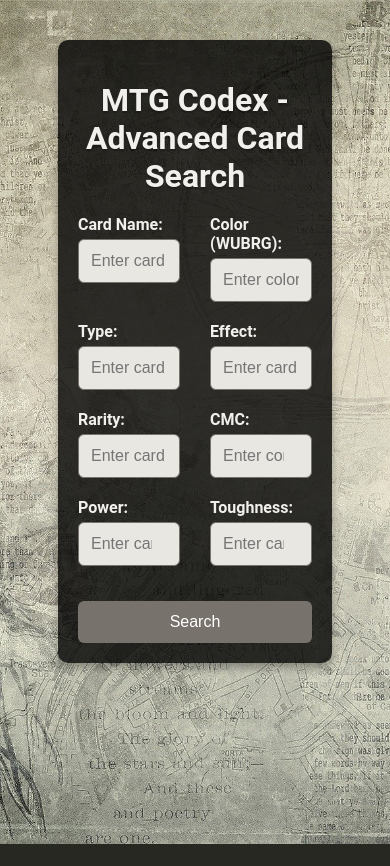
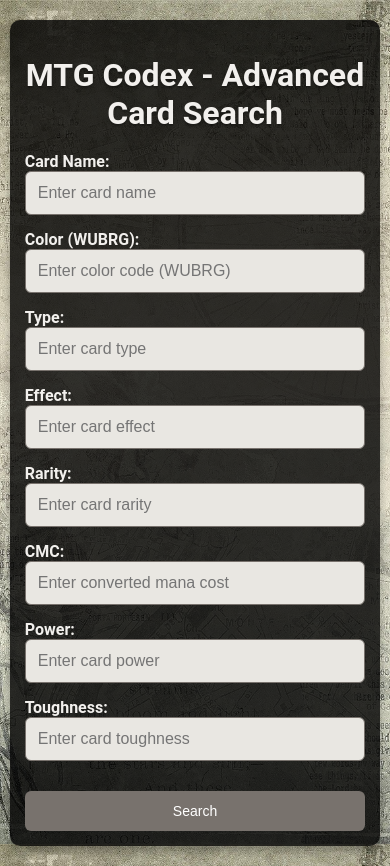
Before and after one commit to devitruvius/mtg-codex, a Flask app: page / in a window 390 px wide. Before the commit the page ends 844 px from the top, so only its background shows below. Run offline with Flask 2, Linux system fonts and the light colour scheme.

Commit message:
feat: adicionando responsividade

```diff
--- a/static/css/styles.css
+++ b/static/css/styles.css
@@ -12,8 +12,8 @@
 }
 
 .container {
-    width: 60%;
-    max-width: 960px;
+  width: 90%;
+  max-width: 600px;
   margin: 40px auto;
   padding: 20px;
   background-color: rgba(0, 0, 0, 0.8);
@@ -103,10 +103,8 @@
 }
 
 .form-group {
-    width: calc(50% - 15px);
+  width: 100%;
   margin-bottom: 20px;
-    display: flex;
-    flex-direction: column;
 }
 
 label {
@@ -155,6 +153,7 @@
   background-color: rgba(0, 0, 0, 0.6);
   padding: 15px;
   border-radius: 8px;
+  display: none;
 }
 
 .result-item {
@@ -170,3 +169,79 @@
 .result-item:hover {
   box-shadow: 0px 4px 8px rgba(0, 0, 0, 0.2);
 }
+
+@media (max-width: 600px) {
+  .container {
+      width: 95%;
+      margin: 20px auto;
+      padding: 15px;
+  }
+
+  .form-group {
+      width: 100%;
+  }
+
+  .card-content {
+      flex-direction: column;
+      align-items: flex-start;
+  }
+
+  .card-image {
+      max-width: 100%;
+      margin-bottom: 10px;
+  }
+
+  .card-details {
+      text-align: left;
+      margin-top: 10px;
+  }
+
+  button {
+      font-size: 14px;
+  }
+}
+
+.card-details a.view-details-link {
+  display: inline-block;
+  margin-top: 10px;
+  padding: 8px 16px;
+  background-color: #78726d;
+  color: #fff;
+  text-decoration: none;
+  border-radius: 6px;
+  transition: background-color 0.3s ease;
+}
+
+.card-details a.view-details-link:hover {
+  background-color: #5c5650;
+}
+
+@media (max-width: 600px) {
+  .card-details a.view-details-link {
+    display: none;
+  }
+}
+
+@media (max-width: 600px) {
+  .container {
+    width: 95%;
+    margin: 20px auto;
+    padding: 15px;
+    box-sizing: border-box;
+  }
+
+  .form-group {
+    width: 100%;
+    margin-bottom: 15px;
+  }
+
+  button {
+    font-size: 14px;
+  }
+
+  button[type="submit"] {
+    margin-left: auto;
+    margin-right: auto;
+    display: block;
+  }
+}
```
Lines whose indentation alone changed are shown as unchanged.
